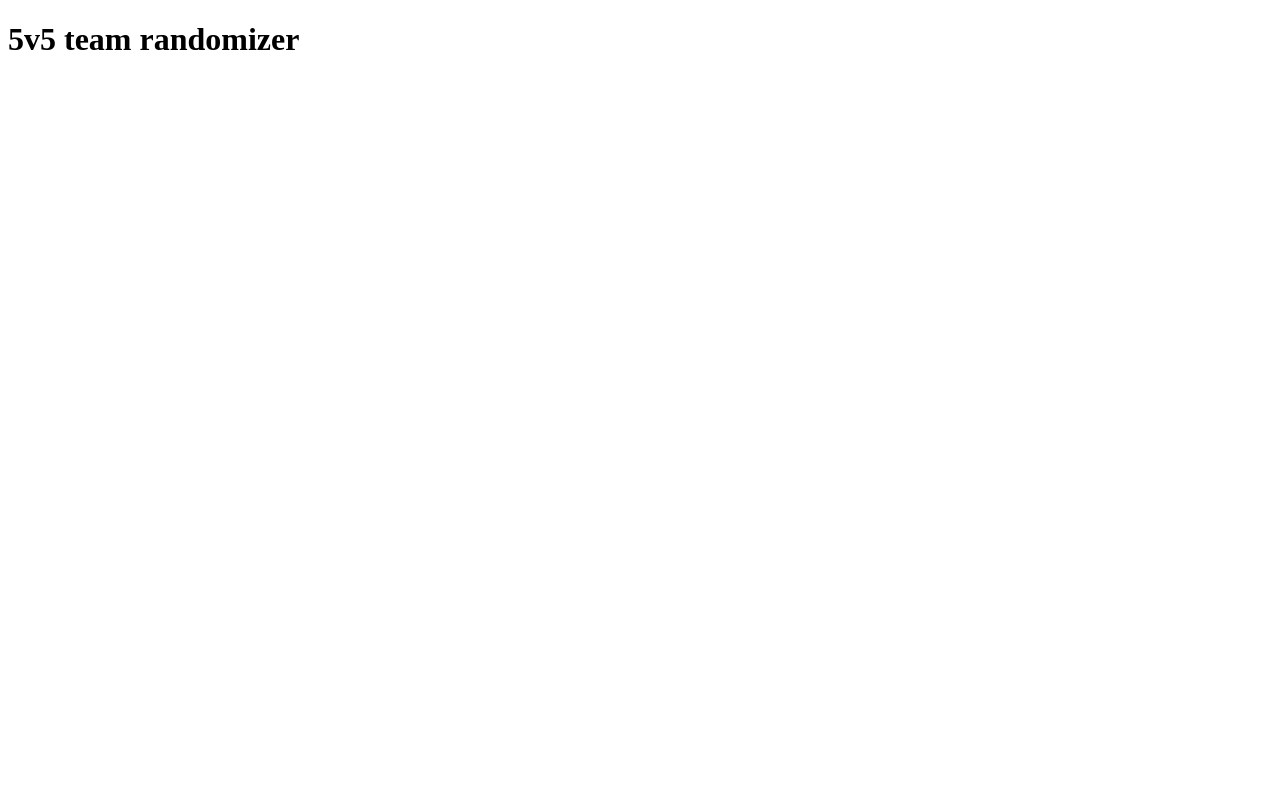
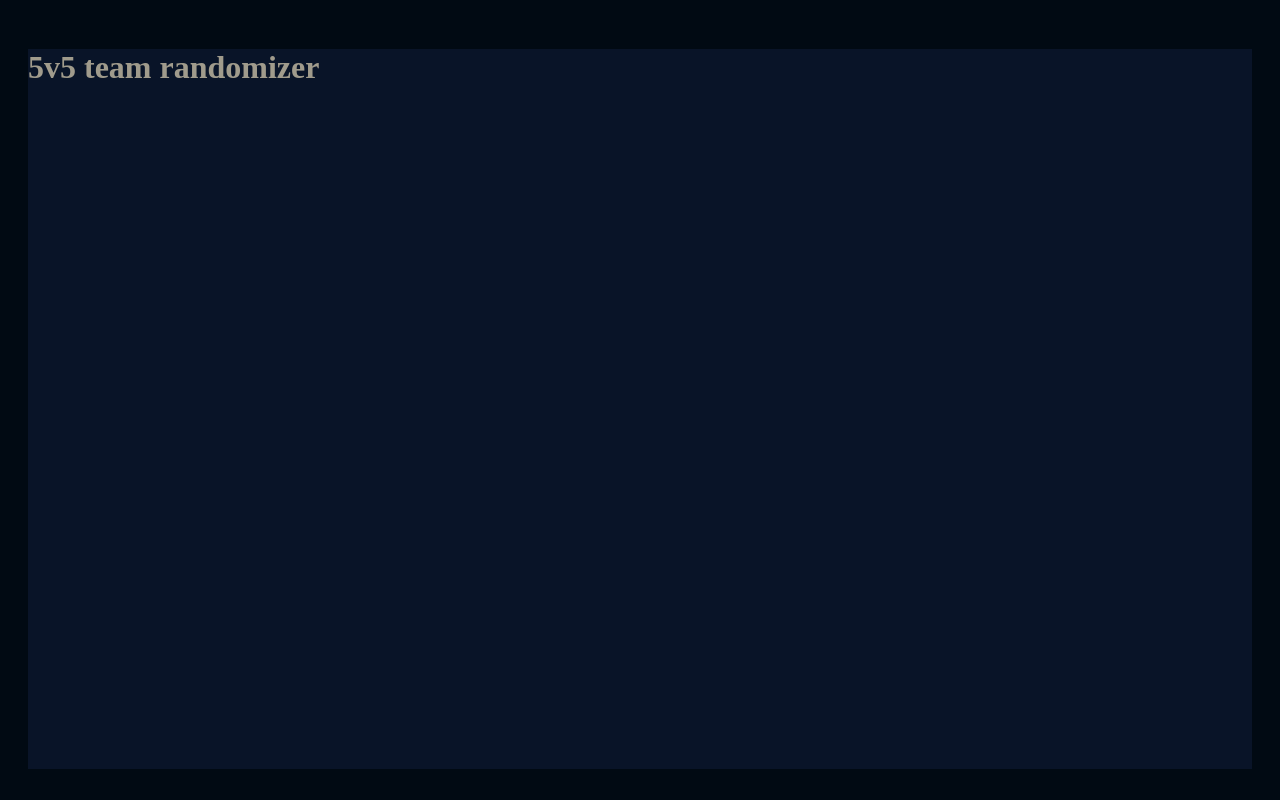
Before and after one commit to CameronJWalker/inhouse-clash, a Next.js app: page / in a window 1280 px wide. Built offline with nearby package versions, Linux system fonts and the light colour scheme.

Commit message:
added styling foundation

```diff
--- a/pages/_app.js
+++ b/pages/_app.js
@@ -1,3 +1,13 @@
+import Head from 'next/head'
+import '../styles/globals.css'
+
 export default function App({ Component, pageProps }) {
-  return <Component {...pageProps} />
+  return (
+    <>
+      <Head>
+        <meta name="viewport" content="width=device-width, initial-scale=1.0"/>
+      </Head>
+      <Component {...pageProps} />
+    </>
+  )
 }
--- a/pages/index.js
+++ b/pages/index.js
@@ -1,7 +1,7 @@
 export default function Home() {
   return (
-    <container className ="page-container">
+    <main className ="page-container">
       <h1>5v5 team randomizer</h1>
-    </container>
+    </main>
   )
 }
--- /dev/null
+++ b/styles/globals.css
@@ -0,0 +1,17 @@
+* {
+    box-sizing: border-box;
+}
+
+body {
+    margin: 10;
+    background-color:#010A13;
+    padding: 20px;
+}
+
+.page-container {
+    background-color: #091428;
+    height: 90vh;
+}
+h1{
+    color:#A09B8C;
+}
```
